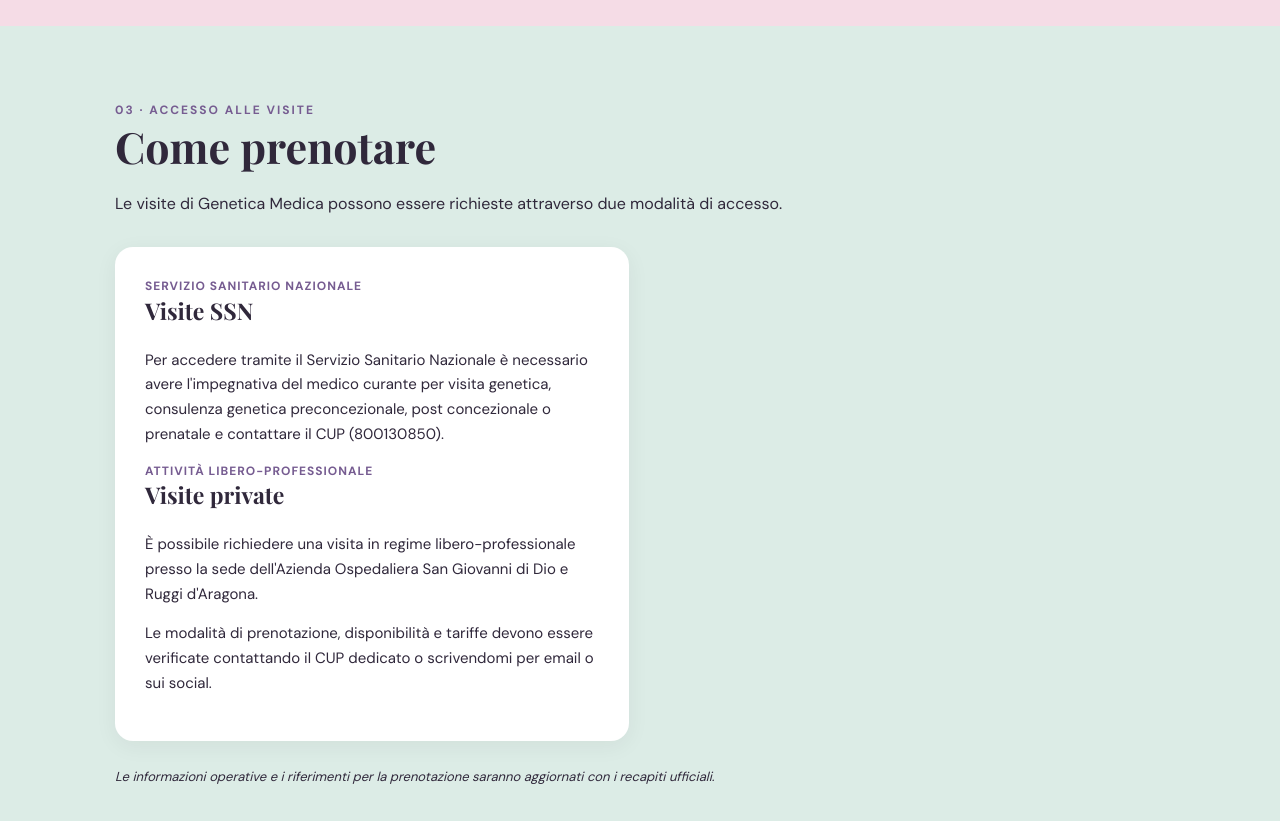
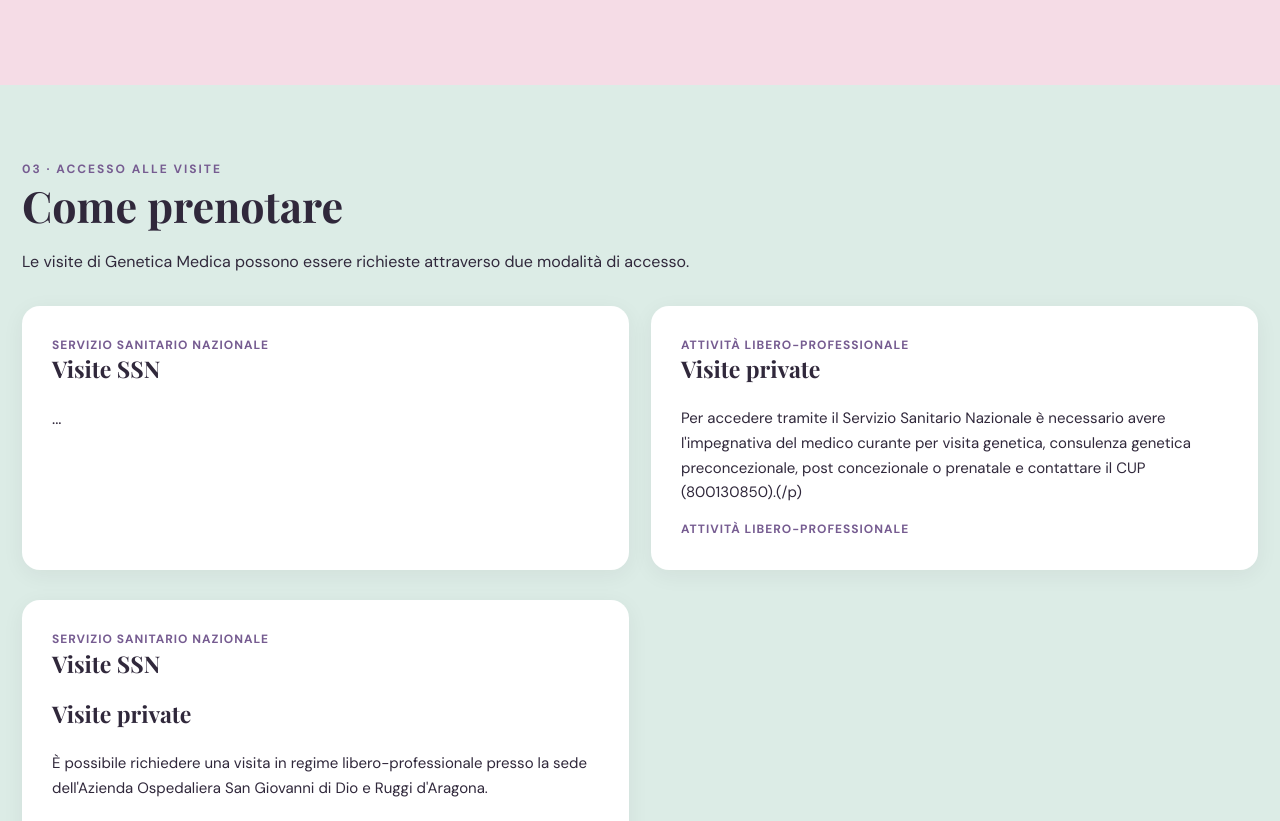
Before and after one commit to robertaautuori/robertaautuori.github.io, a plain HTML site: page index.html in a window 1280 px wide. Shown: the part 1979-2800 px from the top of the page. Drawn offline with nearby package versions, Linux system fonts and the light colour scheme.

Commit message:
Revise content and formatting in index.html
Updated the content in the hero section and added more detailed information about the medical genetics services. Fixed formatting issues in the 'Come prenotare' section.

```diff
--- a/index.html
+++ b/index.html
@@ -135,7 +135,6 @@ footer a {color:white}
 <div class="hero-inner">
   <div>
     <div class="eyebrow">Genetica · Divulgazione</div>
-    <h1>.</h1>
     <p>La genetica medica aiuta a comprendere il ruolo dei geni nella salute, nella diagnosi e nella prevenzione.</p>
     <a class="btn" href="#visita">Scopri la visita genetica</a>
     <a class="btn light" href="#chi-sono">Conosciamoci</a>
@@ -148,7 +147,9 @@ footer a {color:white}
 <div class="container">
   <div class="eyebrow">01 · Chi sono</div>
   <h2>Piacere, sono Roberta Autuori.</h2>
-  <p>Sono un medico specialista in Genetica Medica e lavoro presso l'AOU Ruggi di Salerno. Mi sono laureata al Campus Biomedico di Roma e specializzata in Genetica Medica presso il Policlinico Tor Vergata di Roma. Mi occupo di genetica clinica e di interpretazione dei referti genetici, con l'obiettivo di integrare i risultati dei test con la storia personale e familiare di ciascuna persona.</p>
+  <p>Sono un medico specialista in Genetica Medica e lavoro presso l'AOU Ruggi di Salerno. </p>
+   <p>Mi sono laureata al Campus Biomedico di Roma e specializzata in Genetica Medica presso il Policlinico Tor Vergata di Roma. </p>
+   <p>Mi occupo di genetica clinica e di interpretazione dei referti genetici, con l'obiettivo di integrare i risultati dei test con la storia personale e familiare di ciascuna persona.</p>
   <p>Credo in una medicina attenta alla persona, nella quale la comunicazione e la comprensione delle informazioni siano parte integrante del percorso di cura.</p>
 </div>
 </section>
@@ -188,16 +189,30 @@ footer a {color:white}
 </section>
 
 <section id="Come prenotare" class="mint">
-<div class="container">
-  <div class="eyebrow">03 · Accesso alle visite</div>
+ <div class="eyebrow">03 · Accesso alle visite</div>
   <h2>Come prenotare</h2>
   <p>Le visite di Genetica Medica possono essere richieste attraverso due modalità di accesso.</p>
+
   <div class="split">
     <div class="card">
       <div class="tag">Servizio Sanitario Nazionale</div>
       <h3>Visite SSN</h3>
-      <p>Per accedere tramite il Servizio Sanitario Nazionale è necessario avere l'impegnativa del medico curante per visita genetica, consulenza genetica preconcezionale, post concezionale o prenatale e contattare il CUP (800130850).
+      ...
+    </div>
+    <div class="card">
       <div class="tag">Attività libero-professionale</div>
+      <h3>Visite private</h3>
+      <p>Per accedere tramite il Servizio Sanitario Nazionale è necessario avere l'impegnativa del medico curante per visita genetica, consulenza genetica preconcezionale, post concezionale o prenatale e contattare il CUP (800130850).(/p)
+      <div class="tag">Attività libero-professionale</div>
+    </div>
+  </div>
+
+
+  <div class="split">
+    <div class="card">
+      <div class="tag">Servizio Sanitario Nazionale</div>
+      <h3>Visite SSN</h3>
+
       <h3>Visite private</h3>
       <p>È possibile richiedere una visita in regime libero-professionale presso la sede dell'Azienda Ospedaliera San Giovanni di Dio e Ruggi d'Aragona.</p>
       <p>Le modalità di prenotazione, disponibilità e tariffe devono essere verificate contattando il CUP dedicato o scrivendomi per email o sui social.</p>
```
